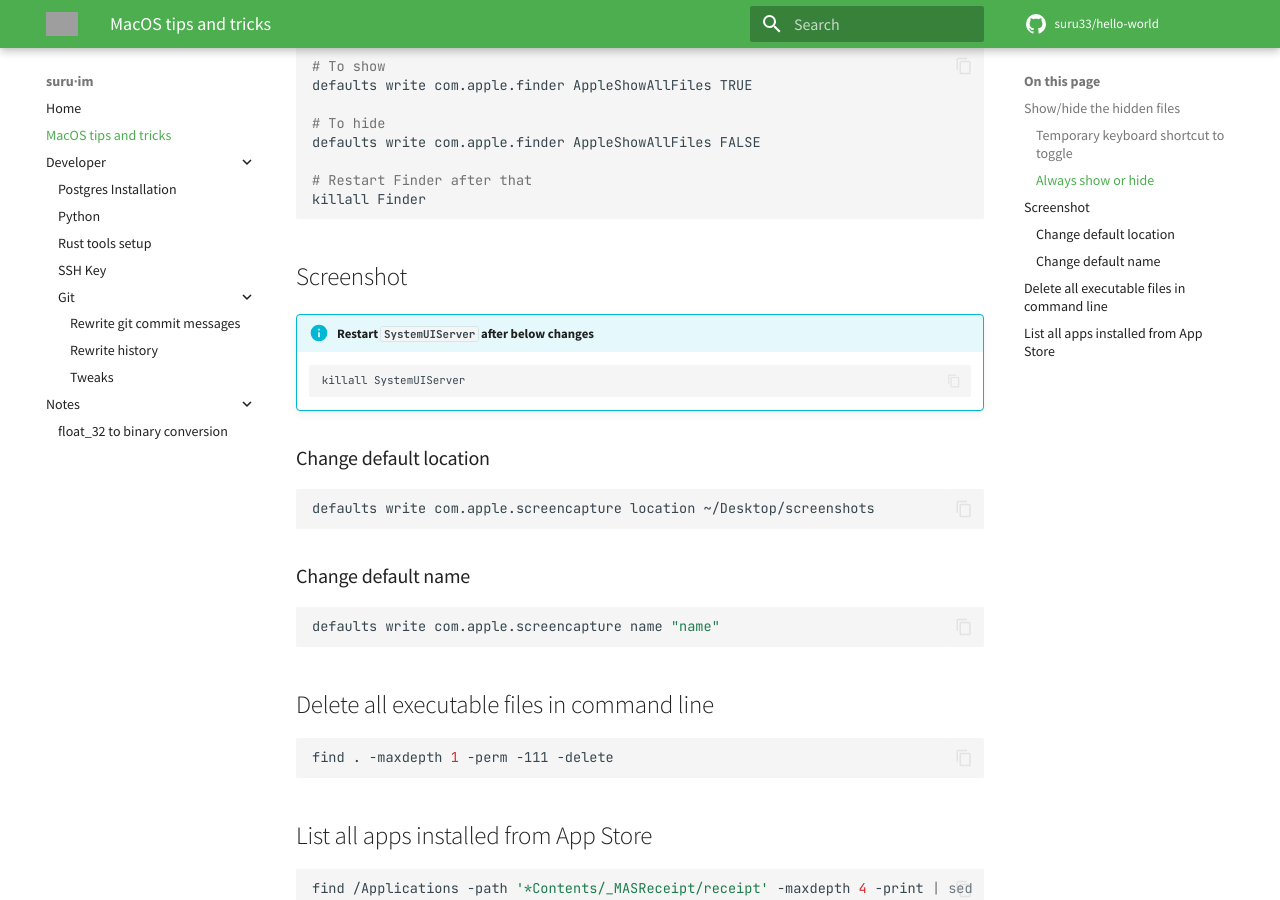
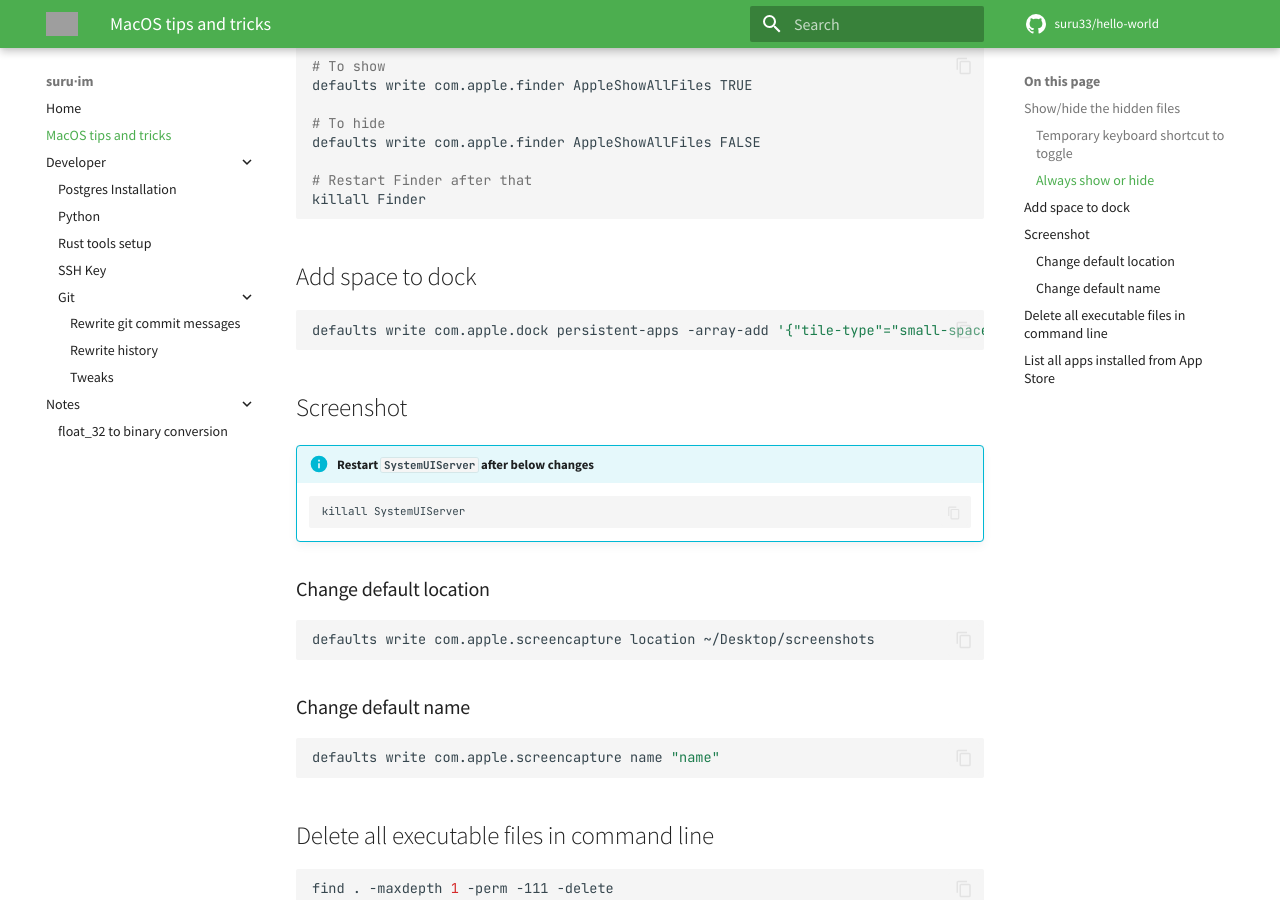
Before and after one commit to suru33/website, an MkDocs documentation site: the page built from docs/mac.md, in a window 1280 px wide and 900 px high, scrolled down 334 px. Built offline with MkDocs 1.6.1 and Material for MkDocs 9.7.7, drawn with Linux system fonts in a browser that asks for light colours; comment, search, counter and statistics services are not loaded; grey boxes are pictures that could not be loaded.

Commit message:
small updates (#12)

````diff
--- a/docs/mac.md
+++ b/docs/mac.md
@@ -17,6 +17,12 @@
 
 # Restart Finder after that
 killall Finder
+```
+
+## Add space to dock
+
+```shell
+defaults write com.apple.dock persistent-apps -array-add '{"tile-type"="small-spacer-tile";}'; killall Dock
 ```
 
 ## Screenshot
````
